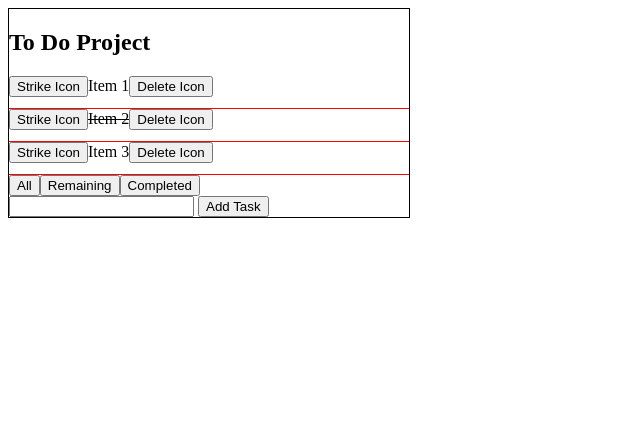
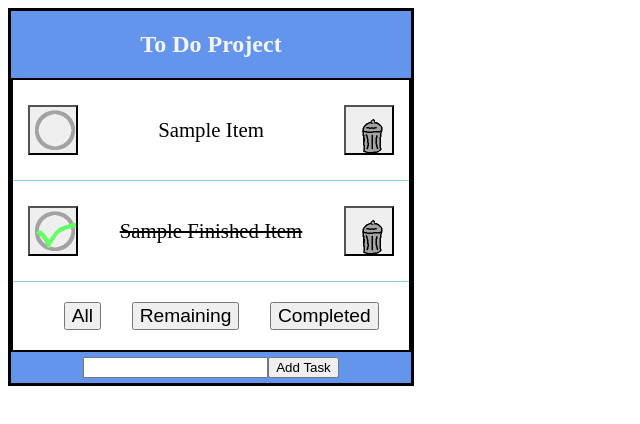
Before and after one commit to mattwandcow/WDD330, a plain HTML site: page projects/todo/todo.html in a window 1280 px wide. Shown: the whole page, without its empty margins (0-640 px from the left). Drawn offline with Linux system fonts and the light colour scheme.

Commit message:
added images and CSS

```diff
--- a/projects/todo/todo.css
+++ b/projects/todo/todo.css
@@ -1,13 +1,71 @@
 #list-box{
-	border: 1px solid black;
-	width:400px
+	border: 3px solid black;
+	width:400px;
+	background-color: cornflowerblue;
+}
+#list-box h2{
+text-align: center;
+color: whitesmoke;
+}
+
+.td-listitem{
+border-bottom: 1px solid skyblue;
+min-height: 2em;
+padding-top: 25px;
+padding-bottom: 25px;
+padding-left: 15px;
+padding-right: 15px;
+
+display: flex;
+justify-content: space-between;
+align-items: center;
 }
 #td-list{
+	border: 2px solid black;
+	background-color: white;
 }
-.td-listitem{
-border-bottom: 1px solid red;
-height: 2em;
+.td-listitem span{
+	font-size: 1.3em;
+	max-width: 250px;
 }
+
 .td-strike{
 	text-decoration: line-through;
 }
+.task-button{
+    height: 50px;
+    width: 50px;
+	background-image: url( 'task.png' );
+	background-size: 50px 50px;
+}
+.task-button:hover{
+	background-image: url( 'task_hover.png' );
+}
+.task-button.strike{
+	background-image: url( 'task_done.png' );
+}
+#task-console{
+	padding: 15px;
+	display: flex;
+	justify-content: space-around;
+	align-items: center;
+}
+#task-console button{
+	margin: 5px;
+	font-size: 1.2em;
+}
+#task-input{
+	display: flex;
+	margin: 5px;
+	font-size: 1.2em;
+	justify-content: center;
+}
+.delete-button{
+	background-image: url( 'trash_plain.png' );
+	height: 50px;
+	width: 50px;
+	background-size: 50px 50px;
+}
+.delete-button:hover{
+	background-image: url( 'trash_open.png' );
+}
--- a/projects/todo/todo.html
+++ b/projects/todo/todo.html
@@ -18,9 +18,10 @@
 		<div id='td-list'>
 
 		</div>
-					<input type="text" name="new-task" id="new-task">
+		<div id="task-input">
+			<input type="text" name="new-task" id="new-task">
 			<button type="submit" id='new-task-button'>Add Task</button>
-
+		</div>
 	</div>
 
 	<script src="todo.js"></script>
--- a/projects/todo/todo.js
+++ b/projects/todo/todo.js
@@ -5,23 +5,28 @@ let CURRENT_MODE = MODE_ALL;
 
 const taskList = [];
 
-const testList = [{
-	task: "Item 1",
-	strike: false
-}, {
-	task: "Item 2",
-	strike: true
-}, {
-	task: "Item 3",
-	strike: false
-}];
+
 
 function firstLoad() {
 	document.getElementById('new-task-button').addEventListener('click', () => {
 		addTask();
 	})
+	let storedList = JSON.parse(localStorage.getItem('taskList'));
+	console.log(storedList);
+	if (storedList == undefined) {
+		storedList=[];
+		storedList.push({
+			task: "Sample Item",
+			strike: false,
+			id: Date.now()
+		}, {
+			task: "Sample Finished Item",
+			strike: true,
+			id: Date.now()
+		});
+	}
 	//loads testing list. Replace with history
-	testList.forEach(element => {
+	storedList.forEach(element => {
 		taskList.push(element);
 	});
 	loadList();
@@ -47,10 +52,18 @@ function renderListItem(element) {
 	lItem = document.createElement('div');
 	lItem.setAttribute('id', element.id);
 	lItem.setAttribute('class', 'td-listitem');
+	strikeBtn = document.createElement('button');
 	if (element.strike)
+	{
 		lItem.classList.add('td-strike');
-	strikeBtn = document.createElement('button');
-	strikeBtn.innerHTML = "Strike Icon"
+		//strikeBtn.innerHTML = "Strike Icon"
+		//strikeBtn.innerHTML = '<img src="task_done.png" alt="Task Complete!" class="task-bar-img" >'
+		strikeBtn.classList="task-button strike"
+	}
+	else{
+		//strikeBtn.innerHTML = '<img src="task.png" alt="Task Remains!" class="task-bar-img">'
+		strikeBtn.classList="task-button"
+	}
 	strikeBtn.addEventListener('click', () => {
 		strikeTask(element)
 	})
@@ -61,7 +74,8 @@ function renderListItem(element) {
 	lItem.appendChild(spanItem);
 
 	delBtn = document.createElement('button');
-	delBtn.innerHTML = "Delete Icon"
+	//delBtn.innerHTML = "delete-button";
+	delBtn.classList = "delete-button";
 	delBtn.addEventListener('click', () => {
 		deleteTask(element)
 	})
@@ -71,6 +85,7 @@ function renderListItem(element) {
 
 function renderListConsole(lenght, mode) {
 	lItem = document.createElement('div');
+	lItem.id="task-console";
 	countSpan = document.createElement('span');
 
 	btnAll = document.createElement('button');
@@ -95,15 +110,15 @@ function renderListConsole(lenght, mode) {
 	})
 	switch (mode) {
 		case MODE_OPEN:
-			countSpan.textContent = "Tasks left: " + lenght;
+			countSpan.innerHTML = "Tasks left: " + lenght;
 			btnOpen.classList.add('active');
 			break;
 		case MODE_ALL:
-			countSpan.textContent = "Tasks left: " + lenght;
+			countSpan.innerHTML = "Tasks left: " + lenght;
 			btnAll.classList.add('active');
 			break;
 		case MODE_DONE:
-			countSpan.textContent = "Completed Task: " + lenght;
+			countSpan.innerHTML = "Completed Task: " + lenght;
 			btnDone.classList.add('active');
 			break;
 
@@ -129,6 +144,7 @@ function addTask() {
 			strike: false,
 			id: Date.now()
 		});
+		localStorage.setItem('taskList', JSON.stringify(taskList));
 		loadList();
 	}
 }
@@ -137,7 +153,8 @@ function deleteTask(element) {
 	console.log("Trying to delete: " + element);
 	const index = taskList.indexOf(element);
 	if (index > -1) {
-		taskList.splice(element, 1);
+		taskList.splice(index, 1);
+		localStorage.setItem('taskList', JSON.stringify(taskList));
 		loadList();
 	}
 
@@ -146,5 +163,6 @@ function deleteTask(element) {
 function strikeTask(element) {
 	console.log(element);
 	element.strike ^= true;
+	localStorage.setItem('taskList', JSON.stringify(taskList));
 	loadList();
 }
```
Also changed, not shown: projects/todo/task.png (added), projects/todo/task_done.png (added), projects/todo/task_hover.png (added), projects/todo/trash_open.png (added), projects/todo/trash_plain.png (added), 1 other file.
